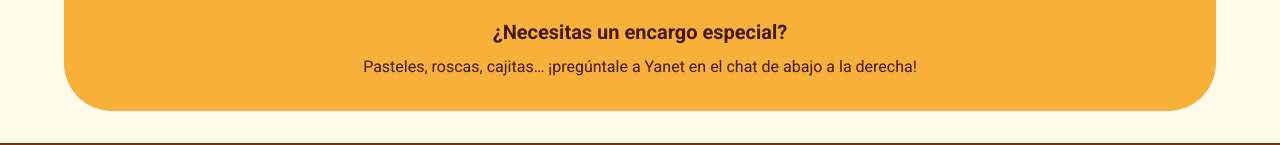
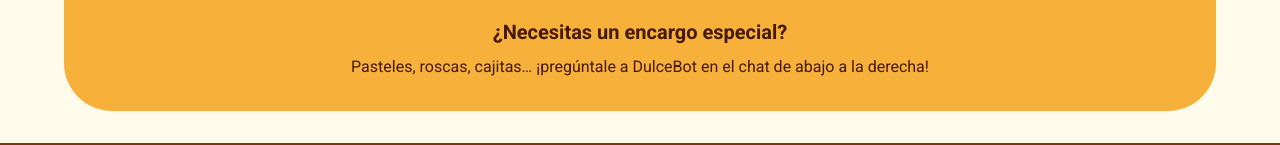
Before and after one commit to MarioSimbron/antojo-yanet, a React (Vite) app in the folder web/: page / in a window 1280 px wide. Shown: the part 1049-1194 px from the top of the page. Built offline with nearby package versions, Linux system fonts and the light colour scheme; no server answers.

Commit message:
fix: remove emoji from greeting, update Yanet→DulceBot CTA, strip checkmark from RAG chunks

```diff
--- a/web/src/components/ChatWidget.tsx
+++ b/web/src/components/ChatWidget.tsx
@@ -85,7 +85,7 @@ function getSessionId(): string {
 export default function ChatWidget() {
   const [abierto, setAbierto] = useState(false);
   const [mensajes, setMensajes] = useState<Mensaje[]>([
-    { rol: 'assistant', texto: '¡Hola! Soy DulceBot 🍞 ¿En qué te puedo ayudar hoy?' },
+    { rol: 'assistant', texto: '¡Hola! Soy DulceBot, la asistente de Antojo de Yanet. ¿En qué te puedo ayudar?' },
   ]);
   const [input, setInput] = useState('');
   const [cargando, setCargando] = useState(false);
--- a/web/src/pages/HomePage.tsx
+++ b/web/src/pages/HomePage.tsx
@@ -188,7 +188,7 @@ export default function HomePage() {
         <Typography variant="h6" component="h2" gutterBottom>
           ¿Necesitas un encargo especial?
         </Typography>
-        <Typography>Pasteles, roscas, cajitas… ¡pregúntale a Yanet en el chat de abajo a la derecha!</Typography>
+        <Typography>Pasteles, roscas, cajitas… ¡pregúntale a DulceBot en el chat de abajo a la derecha!</Typography>
       </Paper>
     </Stack>
   );
```
Also changed, not shown: 1 other file (tests, documents, lock files or other folders).
